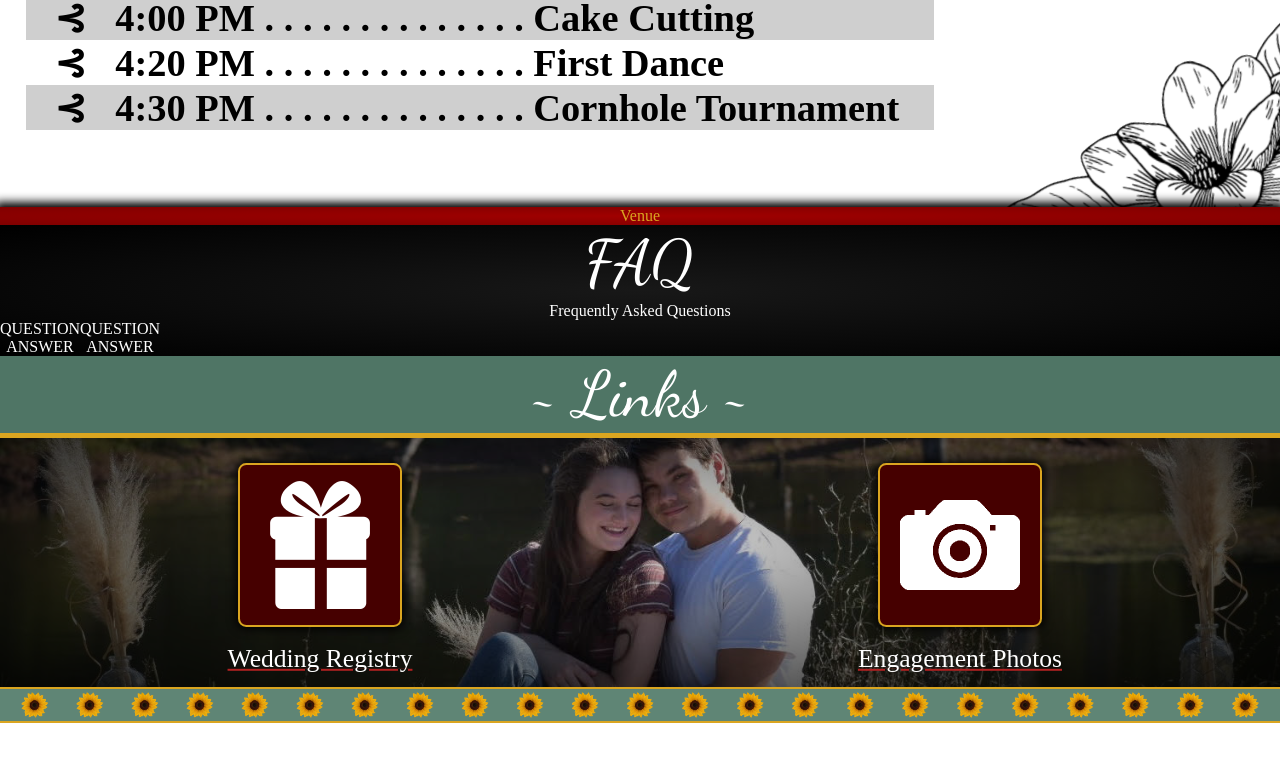
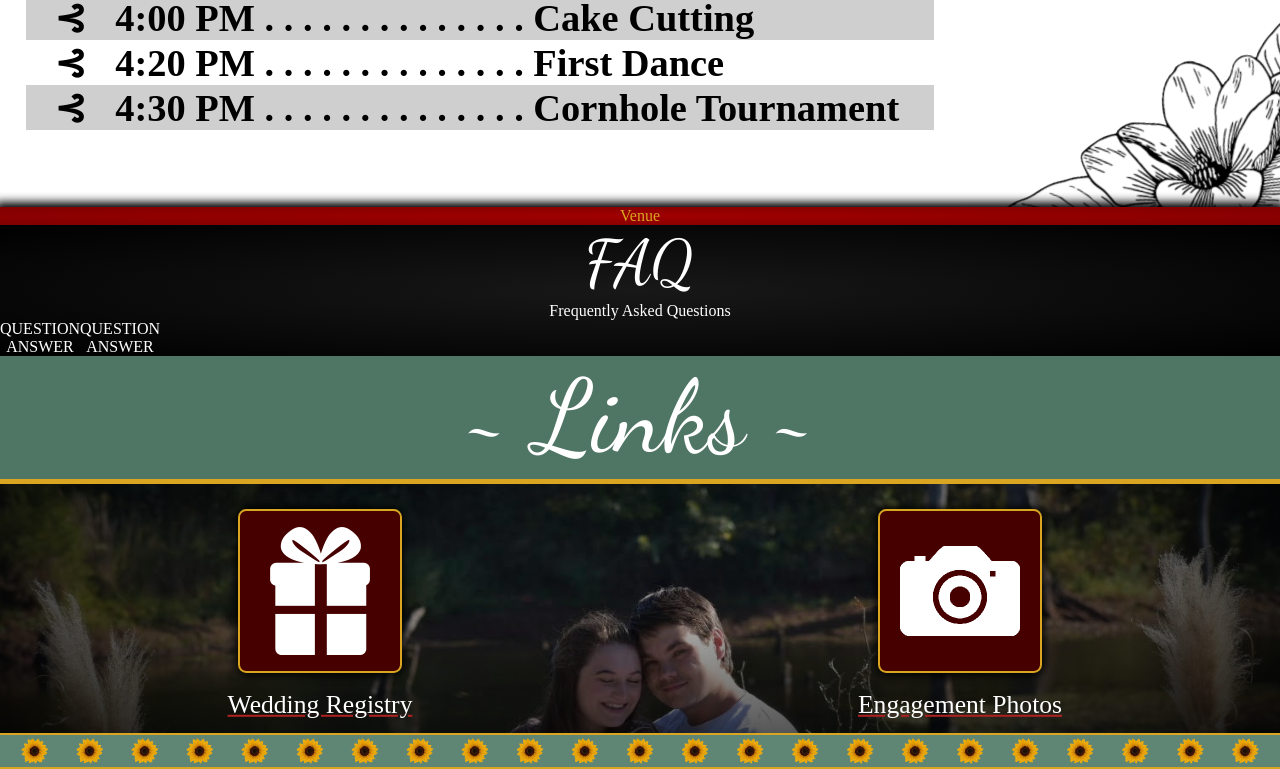
Before and after one commit to SkylerRiggle/wedsite, a React (Create React App) app: page /#/ in a window 1280 px wide. Shown: the part 1893-2662 px from the top of the page. Before the commit the page ends 2616 px from the top, so only its background shows below. Built offline with nearby package versions, Linux system fonts and the light colour scheme.

Commit message:
Edited Link Section Style

```diff
--- a/src/pages/Links.tsx
+++ b/src/pages/Links.tsx
@@ -9,7 +9,7 @@ import Sunflower from '../images/sunflower.png'
 function Links() {
   return (
     <div className='link-background'>
-      <p className='title' style={{backgroundColor:'#4F7565',
+      <p className='title' style={{backgroundColor:'#4F7565', fontSize: '8vw',
       marginBottom:'2vw', borderBottom:'5px solid goldenrod'}}>~ Links ~</p>
 
       <div className='dual-column'>
--- a/src/styles/App.css
+++ b/src/styles/App.css
@@ -39,7 +39,7 @@ a {
   background-blend-mode: overlay;
 
   background-repeat: no-repeat;
-  background-position: center;
+  background-position: top;
   background-size: 100%;
 
   height: 100%;
```
